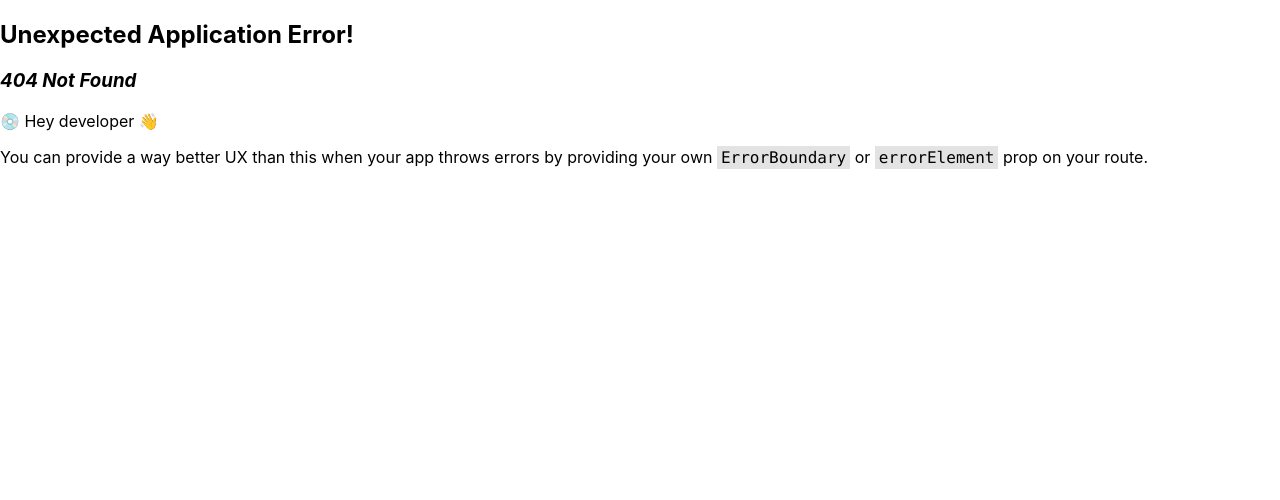
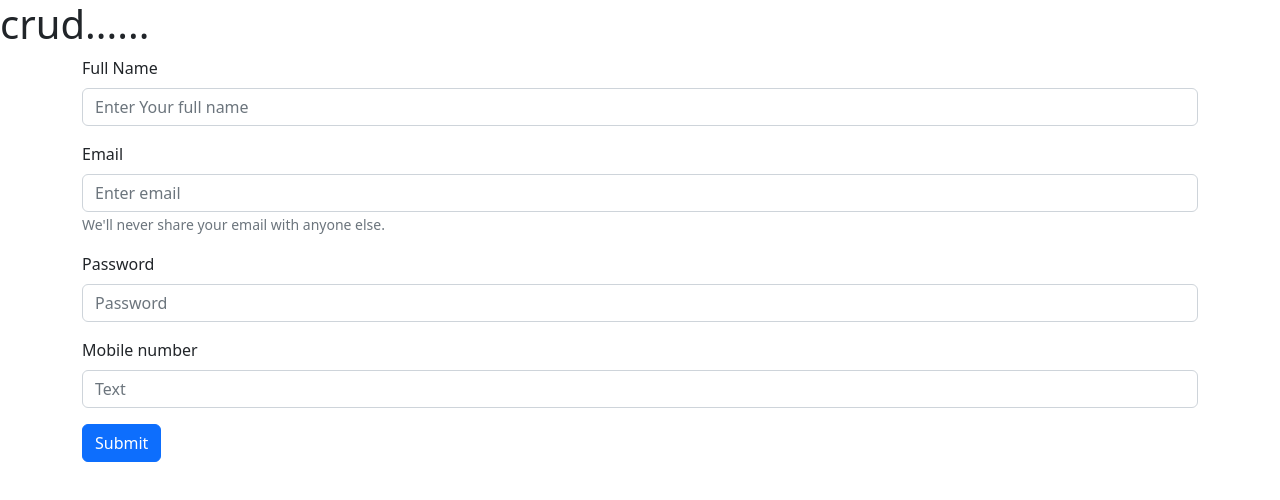
Before and after one commit to orun-sunny/React-Templates, a React (Create React App) app: page /crud in a window 1280 px wide. Before the commit this address had no page. Shown: the top 500 px of the page. Built offline with nearby package versions, Linux system fonts and the light colour scheme.

Commit message:
templatejs-updatee

```diff
--- a/package.json
+++ b/package.json
@@ -6,7 +6,9 @@
     "@testing-library/jest-dom": "^5.16.5",
     "@testing-library/react": "^13.4.0",
     "@testing-library/user-event": "^13.5.0",
+    "bootstrap": "^5.2.3",
     "react": "^18.2.0",
+    "react-bootstrap": "^2.7.0",
     "react-dom": "^18.2.0",
     "react-hook-form": "^7.43.0",
     "react-router-dom": "^6.8.0",
--- a/src/App.js
+++ b/src/App.js
@@ -3,6 +3,7 @@ import './App.css';
 import Templates from "./components/Templates/Templates";
 import {createBrowserRouter,RouterProvider,} from "react-router-dom";
 import Brand from "./components/Brand/Brand";
+import Crud from "./components/Crud/Crud";
 
 
 function App() {
@@ -14,6 +15,10 @@ function App() {
         {
             path: "brand",
             element: <div> <Brand/>  </div>
+        },
+        {
+            path: "crud",
+            element: <div> <Crud></Crud>  </div>
         },
 
         // <Templates/>
--- a/src/components/Brand/Brand.js
+++ b/src/components/Brand/Brand.js
@@ -77,7 +77,7 @@ const Brand = () => {
 const selectedSubCats = subCategories.filter(subs => +(subs.category_id) === +catId)
 
     return (
-        <div>
+        <div className="padding-left:16px">
             <h1>Brand: {brands.length}</h1>
             <form onSubmit={handleSubmit(onSubmit)}>
                 {/*<select {...register("category_id")} defaultValue={0}>*/}
--- /dev/null
+++ b/src/components/Crud/Crud.js
@@ -0,0 +1,76 @@
+import React, {useState} from 'react';
+import Form from "react-bootstrap/Form";
+import Button from "react-bootstrap/Button";
+
+const Crud = () => {
+    const [formData, setFormdata] = useState({
+        name: "",
+        email: "",
+        password: "",
+        mobile: "",
+
+
+    })
+    return (
+        <div>
+            <h1>crud......</h1>
+
+            <div className="container">
+                <div className="row">
+                    <Form>
+                        <Form.Group className="mb-3" controlId="formBasicEmail">
+                            <Form.Label>Full Name</Form.Label>
+                            <Form.Control type="text"
+                                          value={formData.name}
+                                          onChange={(e) => setFormdata({...formData, name: e.target.value})}
+                                          placeholder="Enter Your full name"/>
+
+                        </Form.Group>
+                        <Form.Group className="mb-3" controlId="formBasicEmail">
+                            <Form.Label>Email</Form.Label>
+                            <Form.Control type="email" placeholder="Enter email"/>
+                            <Form.Text className="text-muted">
+                                We'll never share your email with anyone else.
+                            </Form.Text>
+                        </Form.Group>
+
+                        <Form.Group className="mb-3" controlId="formBasicPassword">
+                            <Form.Label>Password</Form.Label>
+                            <Form.Control type="password"
+                                          value={formData.password}
+                                          onChange={(e) => setFormdata({...formData, password: e.target.value})}
+
+                                          placeholder="Password"/>
+                        </Form.Group>
+                        <Form.Group className="mb-3" controlId="formBasicPassword">
+                            <Form.Label>Mobile number</Form.Label>
+                            <Form.Control type="text"
+                                          value={formData.mobile}
+                                          onChange={(e) => setFormdata({...formData, mobile: e.target.value})}
+
+                                          placeholder="Text"/>
+                        </Form.Group>
+                        {/*<Form.Group className="mb-3" controlId="formBasicPassword">*/}
+                        {/*    <Form.Label>Mobile number</Form.Label>*/}
+                        {/*    <Form.Control type="password" placeholder="Password"/>*/}
+                        {/*</Form.Group>*/}
+                        {/*<Form.Group className="mb-3" controlId="formBasicCheckbox">*/}
+                        {/*    <Form.Check type="checkbox" label="Check me out" />*/}
+                        {/*</Form.Group>*/}
+                        <Button variant="primary" type="submit">
+                            Submit
+                        </Button>
+                    </Form>
+
+
+                </div>
+
+
+            </div>
+
+
+        </div>
+    );
+};
+
+export default Crud;
--- a/src/index.js
+++ b/src/index.js
@@ -3,6 +3,8 @@ import ReactDOM from 'react-dom/client';
 import './index.css';
 import App from './App';
 import reportWebVitals from './reportWebVitals';
+import 'bootstrap/dist/css/bootstrap.min.css';
+import '../node_modules/bootstrap/dist/css/bootstrap-grid.min.css'
 
 const root = ReactDOM.createRoot(document.getElementById('root'));
 root.render(
```
Also changed, not shown: src/components/Templates/Templates.js (+74 -45 lines), 1 other file (tests, documents, lock files or other folders).
